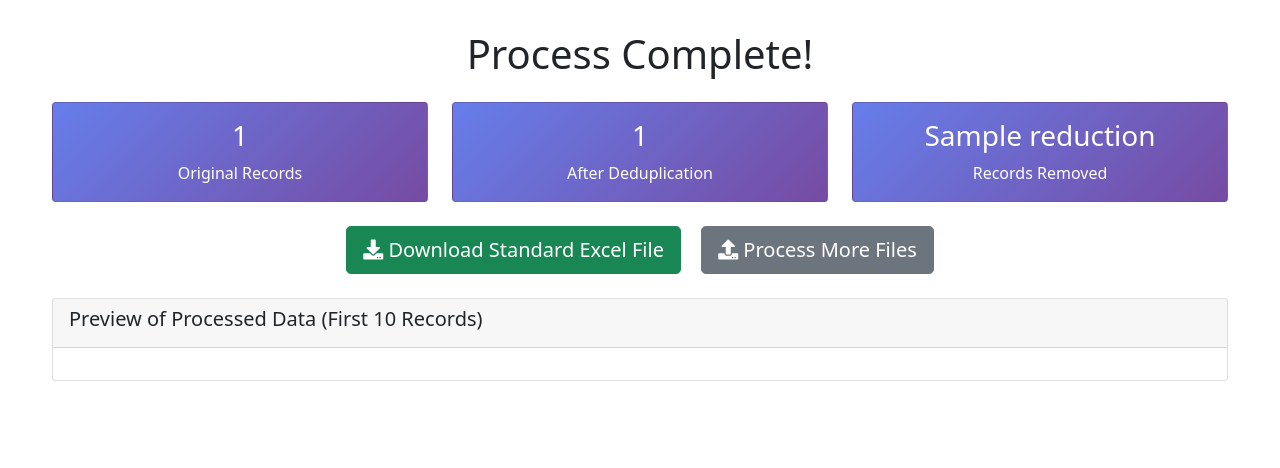
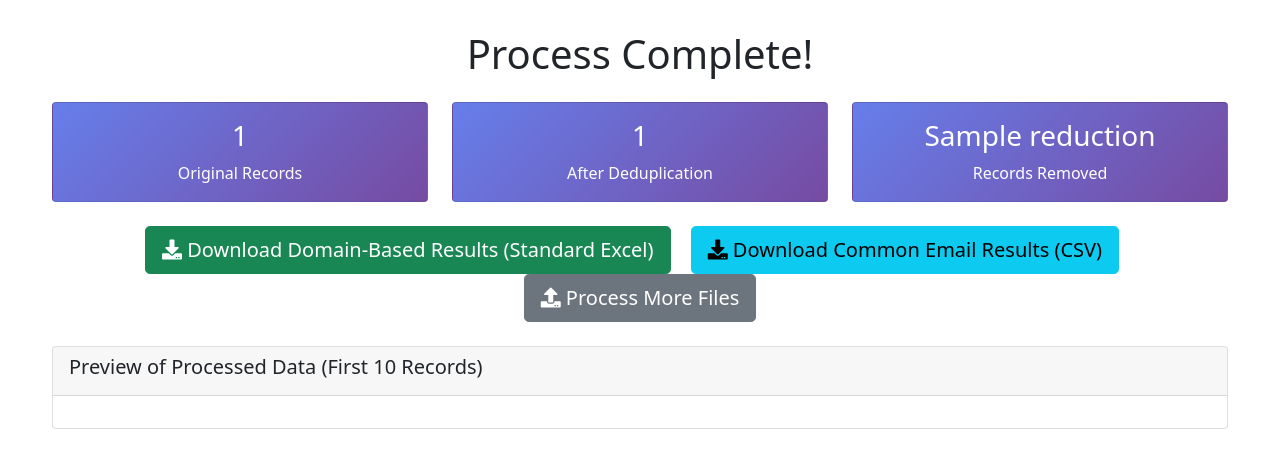
Before and after one commit to aidan-xyz/goldpan, a Flask app: template templates/results.html in a window 1280 px wide. Shown: the top 468 px of the page. Run offline with Flask 3, Linux system fonts and the light colour scheme; the template is opened without the code that fills it: most values are stand-ins (such as "Sample title", 1, 10 or a date in 2020).

Commit message:
added separation of other domains into new file

```diff
--- a/main.py
+++ b/main.py
@@ -49,15 +49,13 @@ def recase_company_name(name):
         elif word: # Ensure word is not empty
             recase_words.append(word.capitalize())
 
-    # Join back with a single space, then replace specific acronyms with their original casing if they were split
-    # This part needs careful handling if acronyms are part of a larger word, but for standalone acronyms, it's fine.
-    # For example, "ABC LLC" -> "Abc LLC"
-    # Re-join with a space and then re-apply specific acronyms.
+    # Initialize final_name here to ensure it always has a value
     final_name = ' '.join(recase_words)
 
     # Specific replacements for common acronyms that might have been title-cased if not in the list
     # This loop ensures that even if an acronym was part of a hyphenated word, it gets corrected.
     for acr in sorted(list(COMMON_ACRONYMS), key=len, reverse=True): # Sort by length to match longer acronyms first
+        # Use regex to match whole words to avoid replacing parts of other words (e.g., 'INC' in 'INCORPORATED')
         final_name = re.sub(r'\b' + acr.capitalize() + r'\b', acr, final_name)
 
     return final_name.strip()
@@ -469,7 +467,7 @@ def format_for_hubspot_export(df):
     """
     hubspot_df = df.copy()
 
-    # Format dates to YYYY-MM-DD string format for HubSpot compatibility
+    # Format dates toYYYY-MM-DD string format for HubSpot compatibility
     # Do this BEFORE calling _calculate_all_membership_flags if those dates are needed
     # for the helper function. The helper creates its own _dt_ts versions.
     if 'Created Date' in hubspot_df.columns:
@@ -568,7 +566,6 @@ def process_file():
             membership_df = pd.read_excel(membership_file)
             orders_df = pd.read_excel(orders_file)
 
-            # Show preview of original data
             original_count = len(membership_df)
 
             # Perform deduplication on membership data
@@ -578,29 +575,51 @@ def process_file():
             # Process orders and add value tiers
             processed_df = process_orders_and_add_value_tiers(deduplicated_df, orders_df)
 
-            # Categorize and sort by expiration status (this adds 'Expiration Category')
-            # This step is kept as it might be used internally or for other non-HubSpot exports
-            final_df = categorize_and_sort_memberships(processed_df)
+            # Categorize and sort by expiration status
+            final_df_all = categorize_and_sort_memberships(processed_df)
 
-            # Apply title recasing ONLY on common emails for Phase 1
-            if 'Contact Email' in final_df.columns and 'Customer Name' in final_df.columns:
-                final_df['Email Domain'] = final_df['Contact Email'].apply(_extract_domain_from_email)
-                common_email_mask = final_df['Email Domain'].isin(COMMON_FREE_EMAIL_DOMAINS)
-                final_df.loc[common_email_mask, 'Customer Name'] = final_df.loc[common_email_mask, 'Customer Name'].apply(recase_company_name)
-                final_df = final_df.drop(columns=['Email Domain'], errors='ignore') # Drop the temporary column
+            # --- Phase 1: Split into corporate and personal emails, apply recasing for personal ---
+            personal_output_filename = None # Initialize to None
 
-            # Apply HubSpot formatting if selected
+            if 'Contact Email' in final_df_all.columns and 'Customer Name' in final_df_all.columns:
+                final_df_all['Email Domain'] = final_df_all['Contact Email'].apply(_extract_domain_from_email)
+
+                corporate_mask = ~final_df_all['Email Domain'].isin(COMMON_FREE_EMAIL_DOMAINS)
+
+                corporate_output_df = final_df_all[corporate_mask].copy()
+                personal_output_df = final_df_all[~corporate_mask].copy()
+
+                # Apply recasing to Customer Name for personal emails
+                if not personal_output_df.empty:
+                    personal_output_df['Customer Name'] = personal_output_df['Customer Name'].apply(recase_company_name)
+
+                    # Define columns for personal email output (simplified for HubSpot import)
+                    personal_export_cols = [
+                        'Customer Name', 'Contact Email', 'Cust ID',
+                        'Total Order Value', 'Estimated Savings'
+                    ]
+                    personal_output_df = personal_output_df[[col for col in personal_export_cols if col in personal_output_df.columns]]
+
+                    # Save personal emails to a separate CSV
+                    temp_dir = tempfile.gettempdir()
+                    personal_output_filename = f"common_email_prospects_{secure_filename(membership_file.filename).rsplit('.', 1)[0]}.csv"
+                    personal_output_path = os.path.join(temp_dir, personal_output_filename)
+                    personal_output_df.to_csv(personal_output_path, index=False)
+
+                # The main processing continues with corporate_output_df
+                final_df = corporate_output_df.drop(columns=['Email Domain'], errors='ignore')
+            else:
+                # If no email column or name column, proceed with original final_df_all
+                final_df = final_df_all.drop(columns=['Email Domain'], errors='ignore') # Ensure Email Domain is dropped if it was added
+
+            # Now apply export format to the 'corporate' part (or the whole df if no split occurred)
             if export_format == 'hubspot':
                 final_df = format_for_hubspot_export(final_df)
-                # Remove empty columns again after HubSpot formatting
                 final_df = final_df.dropna(axis=1, how='all')
                 file_extension = 'csv'
                 output_filename = f"hubspot_{secure_filename(membership_file.filename).rsplit('.', 1)[0]}.csv"
             else: # Standard Excel output
-                # Add individual boolean tag columns for Excel verification
                 final_df = add_individual_boolean_tags_for_excel(final_df)
-                # Remove any columns that are now redundant or not desired in the Excel output
-                # (e.g., Expiration Category if it exists and is now redundant)
                 final_df = final_df.dropna(axis=1, how='all')
                 file_extension = 'xlsx'
                 output_filename = f"processed_{secure_filename(membership_file.filename)}"
@@ -617,9 +636,10 @@ def process_file():
 
             return render_template('results.html',
                                    original_count=original_count,
-                                   deduplicated_count=deduplicated_count,
+                                   deduplicated_count=deduplicated_count, # This count should reflect the total deduplicated before split
                                    reduction=original_count - deduplicated_count,
                                    filename=output_filename,
+                                   personal_filename=personal_output_filename, # Pass the new filename
                                    export_format=export_format,
                                    preview_data=final_df.head(10).to_html(classes='table table-striped', index=False))
 
--- a/templates/results.html
+++ b/templates/results.html
@@ -62,10 +62,15 @@
                         <i class="fas fa-download"></i> Download High-Value Prospects ({{ 'HubSpot CSV' if export_format == 'hubspot_phase_two' else 'Excel' }})
                     </a>
                 {% endif %}
-            {% else %}
+            {% else %} {# This is the Phase 1 block #}
                 <a href="/download/{{ filename }}" class="btn btn-success btn-lg me-3">
-                    <i class="fas fa-download"></i> Download {{ 'HubSpot CSV' if export_format == 'hubspot' else 'Standard Excel' }} File
+                    <i class="fas fa-download"></i> Download Domain-Based Results ({{ 'HubSpot CSV' if export_format == 'hubspot' else 'Standard Excel' }})
                 </a>
+                {% if personal_filename %} {# New condition for personal emails file #}
+                    <a href="/download/{{ personal_filename }}" class="btn btn-info btn-lg me-3">
+                        <i class="fas fa-download"></i> Download Common Email Results (CSV)
+                    </a>
+                {% endif %}
             {% endif %}
             <a href="/" class="btn btn-secondary btn-lg">
                 <i class="fas fa-upload"></i> Process More Files
```
